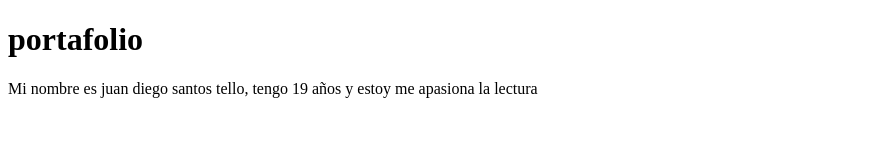
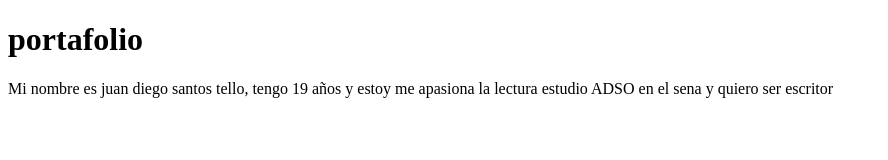
Before and after one commit to JuanDiST/TASK1, a plain HTML site: page index.html in a window 1280 px wide. Shown: the whole page, without its empty margins (0-888 px from the left). Drawn offline with Linux system fonts and the light colour scheme.

Commit message:
modificacion 2/ 21 de noviembre

```diff
--- a/index.html
+++ b/index.html
@@ -8,6 +8,6 @@
 
   <body>
     <h1>portafolio</h1>
-<p>Mi nombre es juan diego santos tello, tengo 19 años y estoy me apasiona la lectura</p>
+<p>Mi nombre es juan diego santos tello, tengo 19 años y estoy me apasiona la lectura estudio ADSO en el sena y quiero ser escritor </p>
   </body>
 </html>
```
